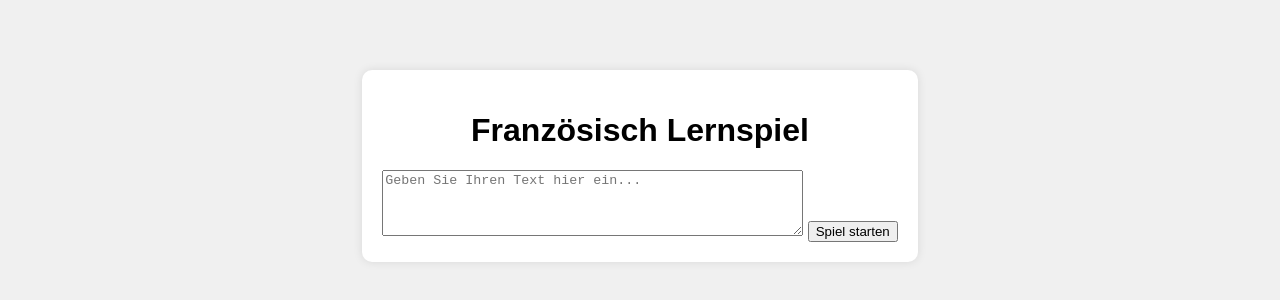
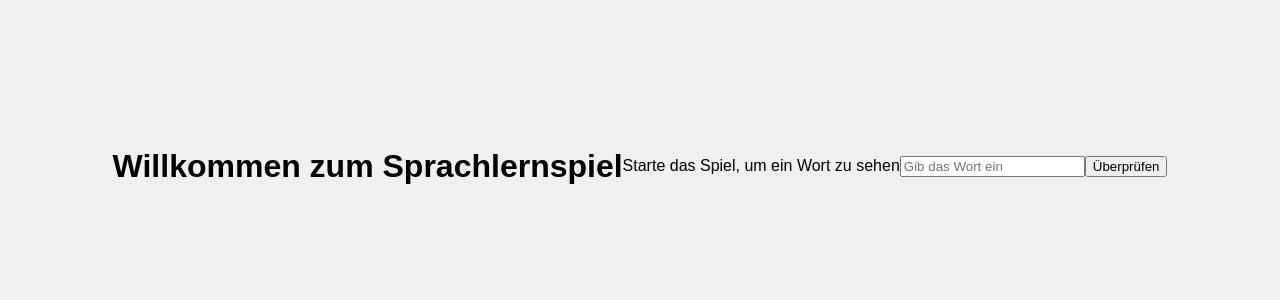
Before and after one commit to erich001auto/Lernspiel, a plain HTML site: page index.html in a window 1280 px wide. Shown: the part 242-542 px from the top of the page. Drawn offline with Linux system fonts and the light colour scheme.

Commit message:
Update index.htmlNeue Version
aktualisierte Version

```diff
--- a/index.html
+++ b/index.html
@@ -2,20 +2,15 @@
 <html lang="de">
 <head>
     <meta charset="UTF-8">
-    <meta name="viewport" content="width=device-width, initial-scale=1.0">
-    <title>Französisch Lernspiel</title>
+    <title>Sprachlernspiel</title>
     <link rel="stylesheet" href="styles.css">
 </head>
 <body>
-    <div id="game">
-        <h1>Französisch Lernspiel</h1>
-        <textarea id="userText" rows="4" cols="50" placeholder="Geben Sie Ihren Text hier ein..."></textarea>
-        <button id="start-btn">Spiel starten</button>
-        <div id="question" style="display:none;"></div>
-        <div id="choices" style="display:none;"></div>
-        <div id="feedback" style="display:none;"></div>
-        <button id="next-btn" style="display:none;">Nächste Frage</button>
-    </div>
+    <h1>Willkommen zum Sprachlernspiel</h1>
+    <p id="word-display">Starte das Spiel, um ein Wort zu sehen</p>
+    <input type="text" id="user-input" placeholder="Gib das Wort ein">
+    <button id="submit-button">Überprüfen</button>
+    <p id="result"></p>
     <script src="script.js"></script>
 </body>
 </html>
```
